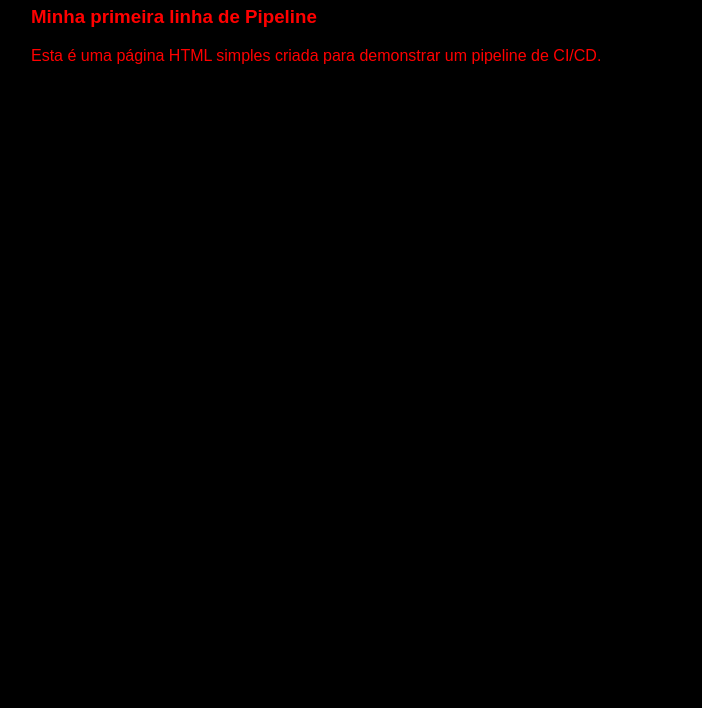
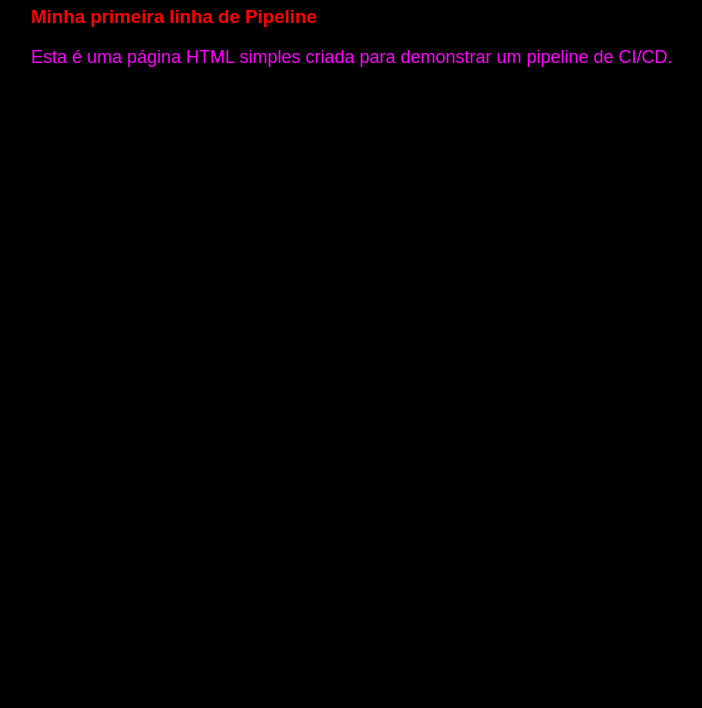
Before and after one commit to jonasismar/Pipeline-CI-CD, a plain HTML site: page Index.html in a window 1280 px wide. Shown: the part 92-800 px from the top of the page, without its empty margins (9-711 px from the left). Drawn offline with Linux system fonts and the light colour scheme.

Commit message:
Atualizando às 19:05

```diff
--- a/Index.html
+++ b/Index.html
@@ -11,7 +11,7 @@
             background-color: black;
             color: red;
         }
-        <p  {
+        p  {
             font-size: 18px;
             color: magenta;
         }
```
Also changed, not shown: 1 other file.
